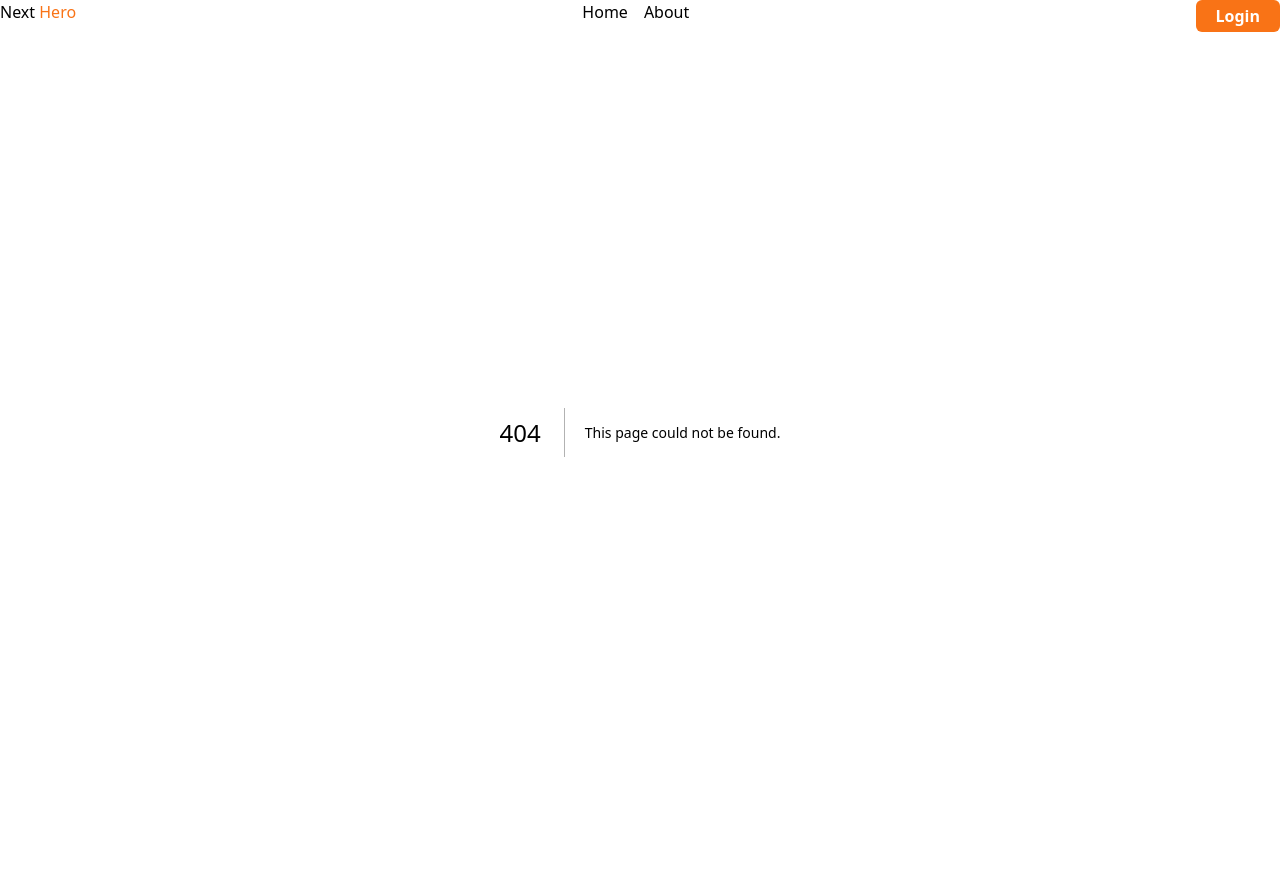
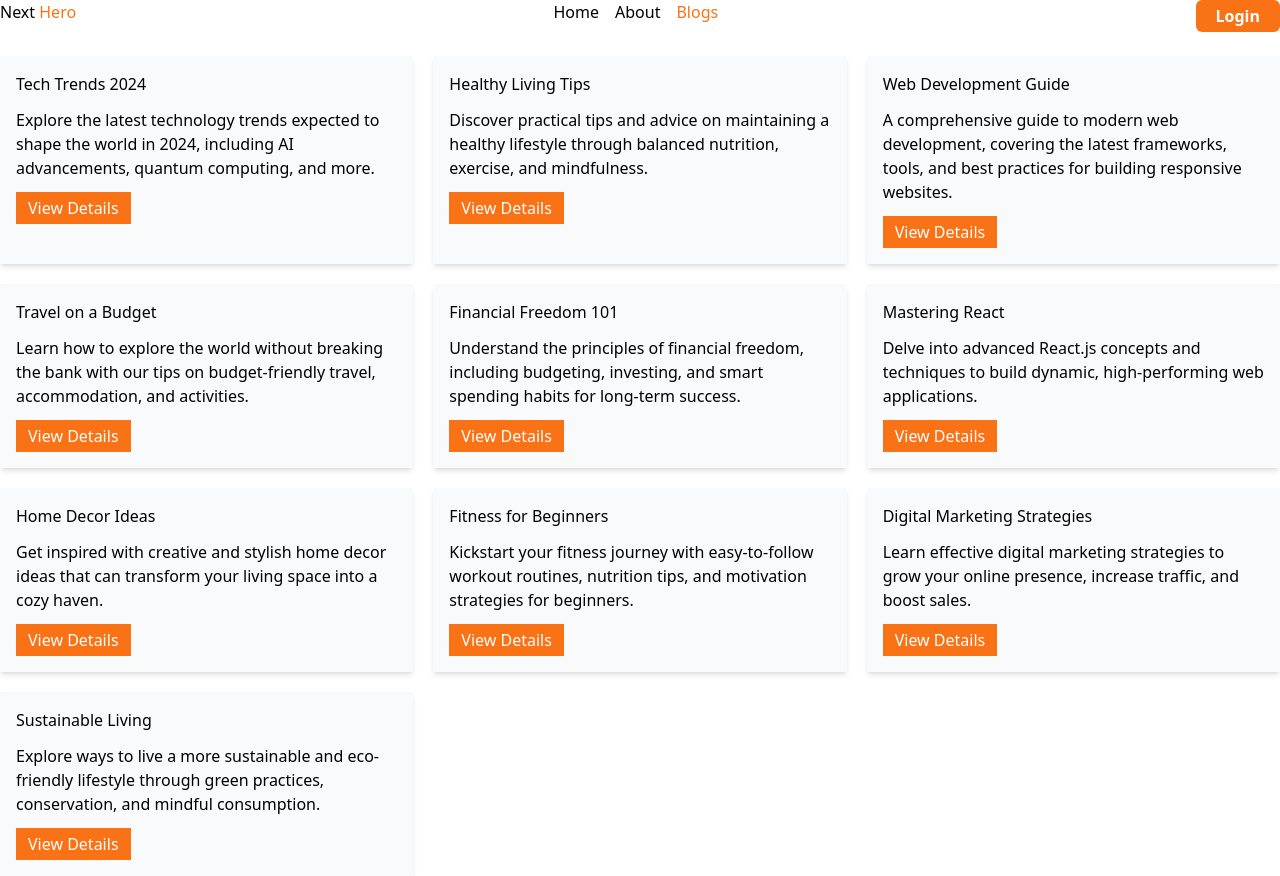
Before and after one commit to Afnansayed/next-learning, a Next.js app: page /Blogs in a window 1280 px wide. Before the commit this address had no page. Before the commit the page ends 832 px from the top, so only its background shows below. Built offline with nearby package versions, Linux system fonts and the light colour scheme.

Commit message:
nested routing and dynamic routing

```diff
--- /dev/null
+++ b/src/app/Blogs/[slug]/page.jsx
@@ -0,0 +1,66 @@
+import React from 'react';
+
+const page = ({params}) => {
+    console.log(params.slug)
+    const {name,description} = blogs.find(blog => blog.slug === params.slug)
+    console.log(name)
+    return (
+        <div className='w-48 mx-auto mt-12 space-y-3'>
+            <h1>{name}</h1>
+            <p>{description}</p>
+        </div>
+    );
+};
+const blogs = [
+    {
+      "slug": "tech-trends-2024",
+      "name": "Tech Trends 2024",
+      "description": "Explore the latest technology trends expected to shape the world in 2024, including AI advancements, quantum computing, and more."
+    },
+    {
+      "slug": "healthy-living-tips",
+      "name": "Healthy Living Tips",
+      "description": "Discover practical tips and advice on maintaining a healthy lifestyle through balanced nutrition, exercise, and mindfulness."
+    },
+    {
+      "slug": "web-development-guide",
+      "name": "Web Development Guide",
+      "description": "A comprehensive guide to modern web development, covering the latest frameworks, tools, and best practices for building responsive websites."
+    },
+    {
+      "slug": "travel-on-a-budget",
+      "name": "Travel on a Budget",
+      "description": "Learn how to explore the world without breaking the bank with our tips on budget-friendly travel, accommodation, and activities."
+    },
+    {
+      "slug": "financial-freedom-101",
+      "name": "Financial Freedom 101",
+      "description": "Understand the principles of financial freedom, including budgeting, investing, and smart spending habits for long-term success."
+    },
+    {
+      "slug": "mastering-react",
+      "name": "Mastering React",
+      "description": "Delve into advanced React.js concepts and techniques to build dynamic, high-performing web applications."
+    },
+    {
+      "slug": "home-decor-ideas",
+      "name": "Home Decor Ideas",
+      "description": "Get inspired with creative and stylish home decor ideas that can transform your living space into a cozy haven."
+    },
+    {
+      "slug": "fitness-for-beginners",
+      "name": "Fitness for Beginners",
+      "description": "Kickstart your fitness journey with easy-to-follow workout routines, nutrition tips, and motivation strategies for beginners."
+    },
+    {
+      "slug": "digital-marketing-strategies",
+      "name": "Digital Marketing Strategies",
+      "description": "Learn effective digital marketing strategies to grow your online presence, increase traffic, and boost sales."
+    },
+    {
+      "slug": "sustainable-living",
+      "name": "Sustainable Living",
+      "description": "Explore ways to live a more sustainable and eco-friendly lifestyle through green practices, conservation, and mindful consumption."
+    }
+  ]
+export default page;
--- /dev/null
+++ b/src/app/Blogs/page.js
@@ -0,0 +1,71 @@
+import Link from 'next/link';
+import React from 'react';
+
+const Blogspage = () => {
+    return (
+        <div className='grid grid-cols-3 gap-5 mt-6'>
+             {
+                blogs.map( blog => <div key={blog.slug} className='bg-slate-50 shadow-md p-4 space-y-3'>
+                    <h1>{blog.name}</h1>
+                    <p>{blog.description}</p>
+                    <button className='bg-orange-500 text-white px-3 py-1'><Link href={`/Blogs/${blog.slug}`}>View Details</Link></button>
+                </div> )
+             }
+        </div>
+    );
+};
+
+const blogs = [
+    {
+      "slug": "tech-trends-2024",
+      "name": "Tech Trends 2024",
+      "description": "Explore the latest technology trends expected to shape the world in 2024, including AI advancements, quantum computing, and more."
+    },
+    {
+      "slug": "healthy-living-tips",
+      "name": "Healthy Living Tips",
+      "description": "Discover practical tips and advice on maintaining a healthy lifestyle through balanced nutrition, exercise, and mindfulness."
+    },
+    {
+      "slug": "web-development-guide",
+      "name": "Web Development Guide",
+      "description": "A comprehensive guide to modern web development, covering the latest frameworks, tools, and best practices for building responsive websites."
+    },
+    {
+      "slug": "travel-on-a-budget",
+      "name": "Travel on a Budget",
+      "description": "Learn how to explore the world without breaking the bank with our tips on budget-friendly travel, accommodation, and activities."
+    },
+    {
+      "slug": "financial-freedom-101",
+      "name": "Financial Freedom 101",
+      "description": "Understand the principles of financial freedom, including budgeting, investing, and smart spending habits for long-term success."
+    },
+    {
+      "slug": "mastering-react",
+      "name": "Mastering React",
+      "description": "Delve into advanced React.js concepts and techniques to build dynamic, high-performing web applications."
+    },
+    {
+      "slug": "home-decor-ideas",
+      "name": "Home Decor Ideas",
+      "description": "Get inspired with creative and stylish home decor ideas that can transform your living space into a cozy haven."
+    },
+    {
+      "slug": "fitness-for-beginners",
+      "name": "Fitness for Beginners",
+      "description": "Kickstart your fitness journey with easy-to-follow workout routines, nutrition tips, and motivation strategies for beginners."
+    },
+    {
+      "slug": "digital-marketing-strategies",
+      "name": "Digital Marketing Strategies",
+      "description": "Learn effective digital marketing strategies to grow your online presence, increase traffic, and boost sales."
+    },
+    {
+      "slug": "sustainable-living",
+      "name": "Sustainable Living",
+      "description": "Explore ways to live a more sustainable and eco-friendly lifestyle through green practices, conservation, and mindful consumption."
+    }
+  ]
+
+export default Blogspage;
--- a/src/components/Navbar/Navbar.jsx
+++ b/src/components/Navbar/Navbar.jsx
@@ -13,6 +13,10 @@ const Navbar = () => {
         },{
             title: 'About',
             path: '/About'
+        }
+        ,{
+            title: 'Blogs',
+            path: '/Blogs'
         }
     ]
 
```
